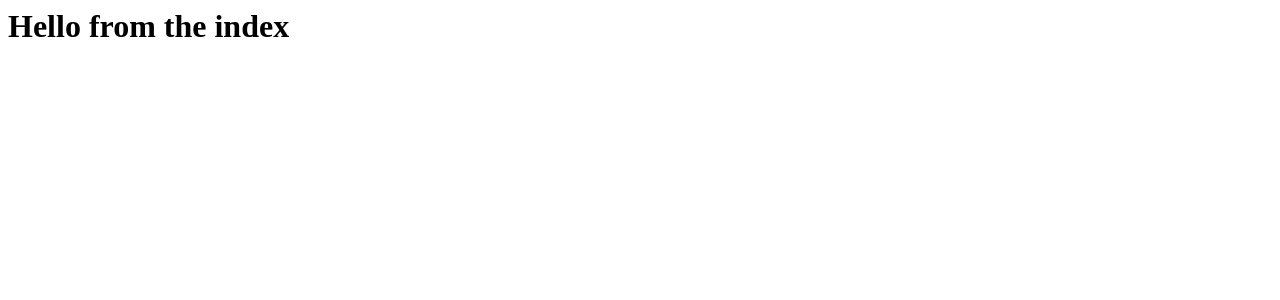
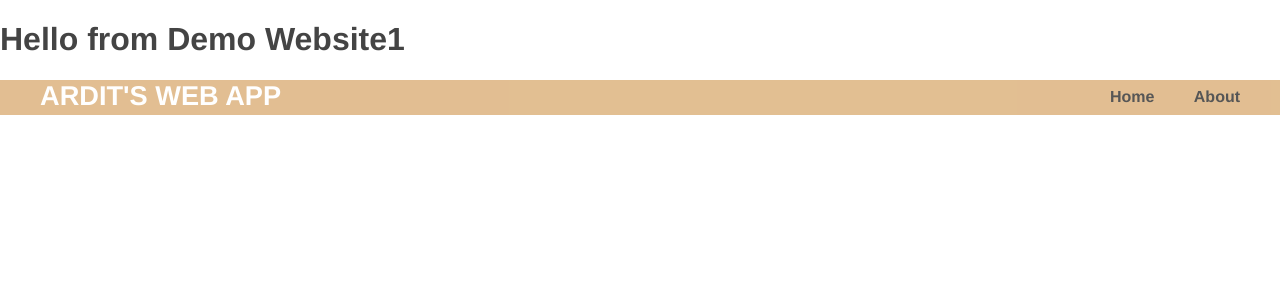
Before and after one commit to htaylor777/gitops_aws_cicd_test, a Flask app: page / in a window 1280 px wide. Shown: the top 300 px of the page. Run offline with Flask 2, Linux system fonts and the light colour scheme.

Commit message:
updated service file and static

```diff
--- a/templates/index.html
+++ b/templates/index.html
@@ -1,13 +1,30 @@
+<!DOCTYPE html>
 <html>
-    <head>
-        <title>{{ title }}</title>
-    </head>
-    <body>
-	    <h1> Hello from the index </h1>
-        <ul>
-        {% for member in members: %}
-        <li>{{ member }}</li>
-	{% endfor %}
-	</ul>
-    </body>
+
+<head>
+    <title>Flask app</title>
+    <link rel="stylesheet" href="{{ url_for('static', filename='css/main.css') }}">
+</head>
+
+<body>
+    <h1> Hello from Demo Website1</h1>
+    <header>
+        <div class="container">
+            <h1 class="logo">Ardit's web app</h1>
+            <strong>
+                <nav>
+                    <ul class="menu">
+                        <li><a href="{{ url_for('home') }}">Home</a></li>
+                        <li><a href="{{ url_for('about') }}">About</a></li>
+                    </ul>
+                </nav>
+            </strong>
+        </div>
+    </header>
+    <div class="container">
+        {% block content %}
+        {% endblock %}
+    </div>
+</body>
+
 </html>
--- /dev/null
+++ b/templates/static/css/main.css
@@ -0,0 +1,88 @@
+body {
+    margin: 0;
+    padding: 0;
+    font-family: "Helvetica Neue", Helvetica, Arial, sans-serif;
+    color: #444;
+}
+
+/*
+   * Formatting the header area
+   */
+header {
+    background-color: #DFB887;
+    height: 35px;
+    width: 100%;
+    opacity: .9;
+    margin-bottom: 10px;
+}
+
+header h1.logo {
+    margin: 0;
+    font-size: 1.7em;
+    color: #fff;
+    text-transform: uppercase;
+    float: left;
+}
+
+header h1.logo:hover {
+    color: #fff;
+    text-decoration: none;
+}
+
+/*
+   * Centering the body content
+   */
+.container {
+    width: 1200px;
+    margin: 0 auto;
+}
+
+div.home {
+    padding: 10px 0 30px 0;
+    background-color: #E6E6FA;
+    -webkit-border-radius: 6px;
+    -moz-border-radius: 6px;
+    border-radius: 6px;
+}
+
+div.about {
+    padding: 10px 0 30px 0;
+    background-color: #E6E6FA;
+    -webkit-border-radius: 6px;
+    -moz-border-radius: 6px;
+    border-radius: 6px;
+}
+
+h2 {
+    font-size: 3em;
+    margin-top: 40px;
+    text-align: center;
+    letter-spacing: -2px;
+}
+
+h3 {
+    font-size: 1.7em;
+    font-weight: 100;
+    margin-top: 30px;
+    text-align: center;
+    letter-spacing: -1px;
+    color: #999;
+}
+
+.menu {
+    float: right;
+    margin-top: 8px;
+}
+
+.menu li {
+    display: inline;
+}
+
+.menu li+li {
+    margin-left: 35px;
+}
+
+.menu li a {
+    color: #444;
+    text-decoration: none;
+}
```
